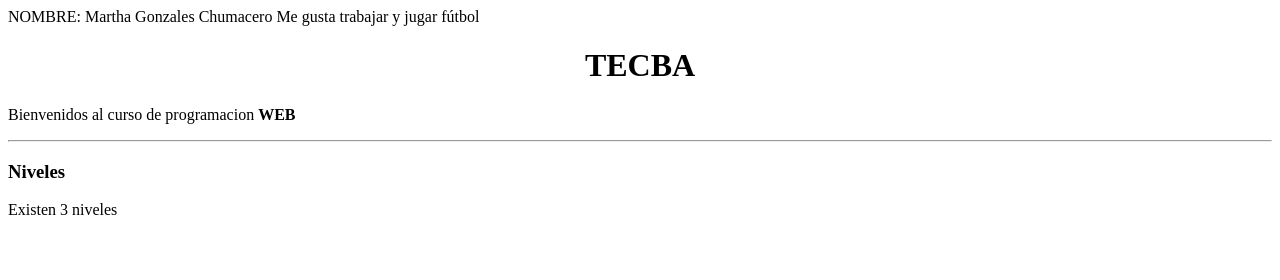
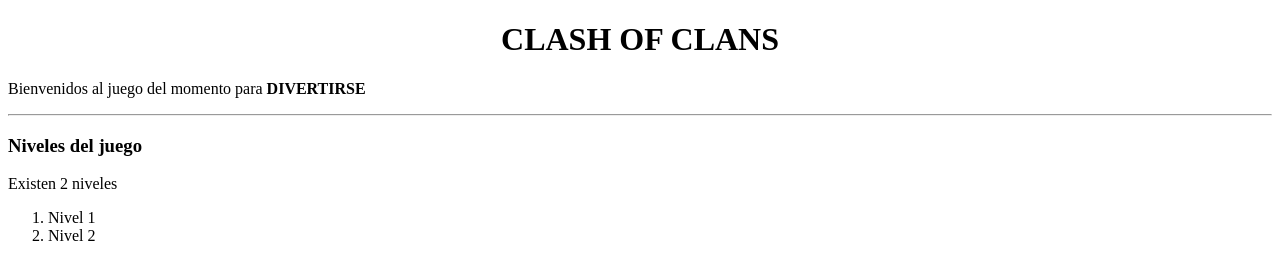
Before and after one commit to MarthaGonzalesChumacero/tecba-semestre2, a plain HTML site: page index.html in a window 1280 px wide. Drawn offline with Linux system fonts and the light colour scheme.

Commit message:
WEB CLASH OF CLANS

```diff
--- a/index.html
+++ b/index.html
@@ -1,26 +1,27 @@
-NOMBRE: Martha Gonzales Chumacero
-Me gusta trabajar y jugar fútbol
-
-
 
 <!DOCTYPE html>
 <html lang="es">
 <head>
     <meta charset="UTF-8">
     <meta name="viewport" content="width=device-width, initial-scale=1.0">
-    <title>Web TECBA</title>
+    <title>WEB CLASH OF CLANS</title>
 </head>
 <body>
    <center><h1>
-        TECBA
+        CLASH OF CLANS
     </h1></center>
     <P>
-        Bienvenidos al curso de programacion <strong>WEB</strong>
+        Bienvenidos al juego del momento para <strong>DIVERTIRSE</strong>
     </P>
     <hr>
-    <H3>Niveles</H3>
-    <p>Existen 3 niveles</p>
+    <H3>Niveles del juego</H3>
+    <p>Existen 2 niveles</p>
+    <ol>
+        <li> Nivel 1</li>
+        <li> Nivel 2</li>
 
+        </li>
+    </ol>
 
 </body>
 </html>
```
